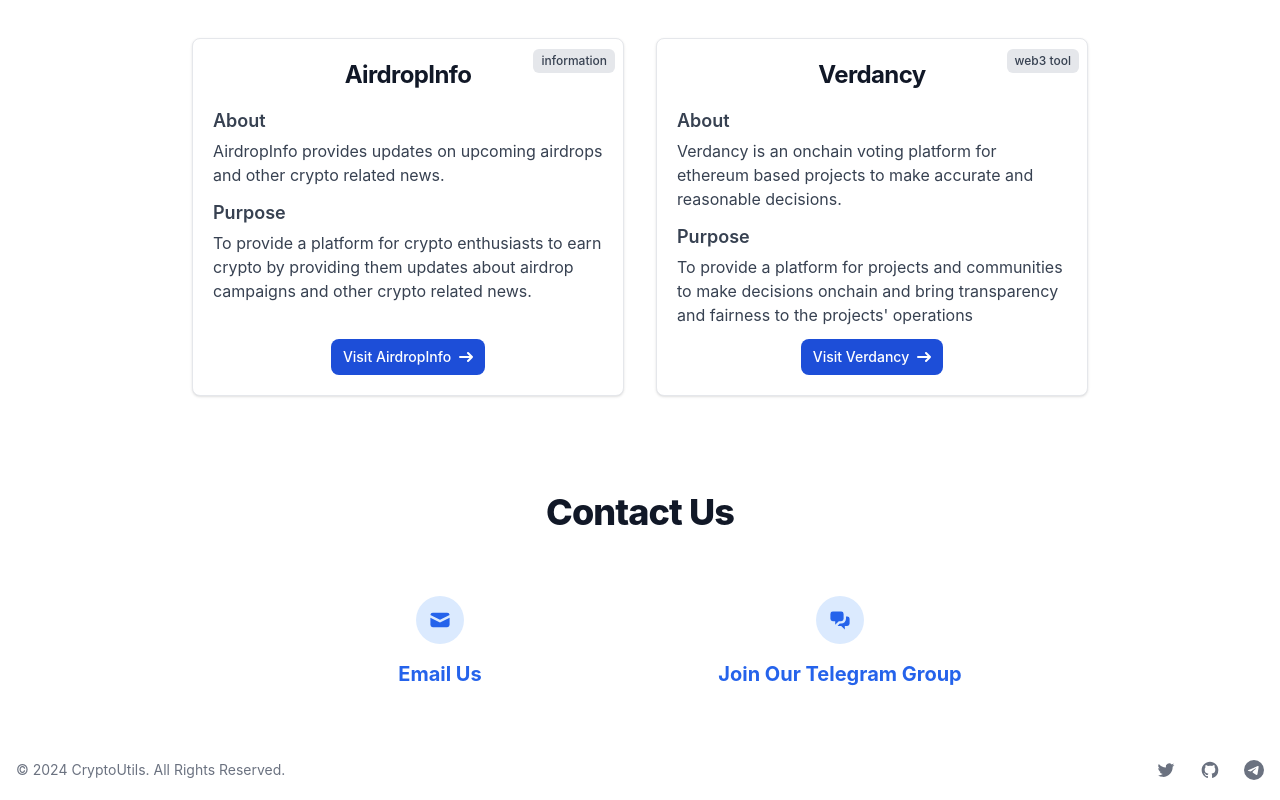
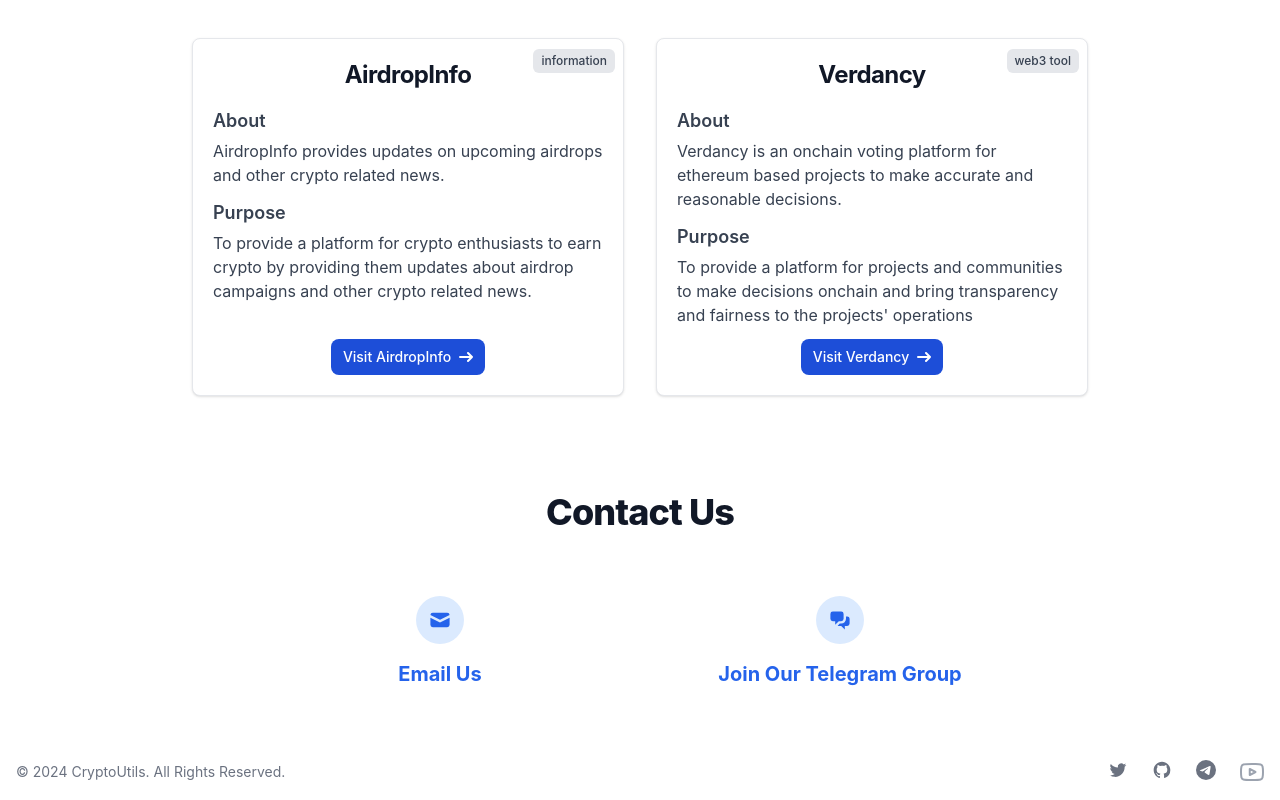
Before and after one commit to KingHanzala/cryptoutils-landing, a React (Vite) app: page / in a window 1280 px wide. Shown: the part 814-1614 px from the top of the page. Built offline with nearby package versions, Linux system fonts and the light colour scheme.

Commit message:
Add youtube in footer

```diff
--- a/src/components/Footer.tsx
+++ b/src/components/Footer.tsx
@@ -16,6 +16,12 @@
                         <path d="M11.944 0A12 12 0 0 0 0 12a12 12 0 0 0 12 12 12 12 0 0 0 12-12A12 12 0 0 0 12 0a12 12 0 0 0-.056 0zm4.962 7.224c.1-.002.321.023.465.14a.506.506 0 0 1 .171.325c.016.093.036.306.02.472-.18 1.898-.962 6.502-1.36 8.627-.168.9-.499 1.201-.82 1.23-.696.065-1.225-.46-1.9-.902-1.056-.693-1.653-1.124-2.678-1.8-1.185-.78-.417-1.21.258-1.91.177-.184 3.247-2.977 3.307-3.23.007-.032.014-.15-.056-.212s-.174-.041-.249-.024c-.106.024-1.793 1.14-5.061 3.345-.48.33-.913.49-1.302.48-.428-.008-1.252-.241-1.865-.44-.752-.245-1.349-.374-1.297-.789.027-.216.325-.437.893-.663 3.498-1.524 5.83-2.529 6.998-3.014 3.332-1.386 4.025-1.627 4.476-1.635z" />
                     </svg>
                 </a>
+                <a href="https://youtube.com/@cryptoutils?si=XIx-Erm5u-9iz50d" target="_blank" rel="noreferrer" className="text-gray-400 hover:text-gray-900 dark:hover:text-white transition-colors duration-300">
+                    <svg xmlns="http://www.w3.org/2000/svg" width="24" height="24" viewBox="0 0 24 24" fill="none" stroke="currentColor" stroke-width="2" stroke-linecap="round" stroke-linejoin="round" className="feather feather-youtube">
+                        <path d="M22.54 6.42c-.24-.94-.94-1.68-1.88-1.93C18.88 4 12 4 12 4s-6.88 0-8.66.49c-.94.25-1.64.99-1.88 1.93C1 8.2 1 12 1 12s0 3.8.46 5.58c.24.94.94 1.68 1.88 1.93 1.78.49 8.66.49 8.66.49s6.88 0 8.66-.49c.94-.25 1.64-.99 1.88-1.93.46-1.78.46-5.58.46-5.58s0-3.8-.46-5.58z"/>
+                        <polygon points="9.75 15.02 15.5 12 9.75 8.98 9.75 15.02"/>
+                    </svg>
+                </a>
             </div>
         </div>
      </footer>
```
